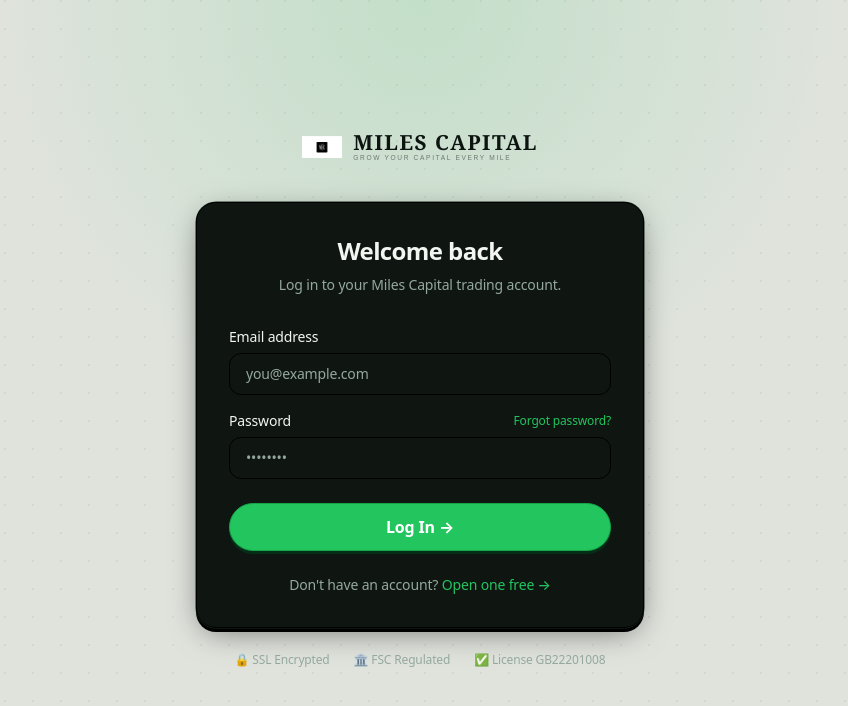
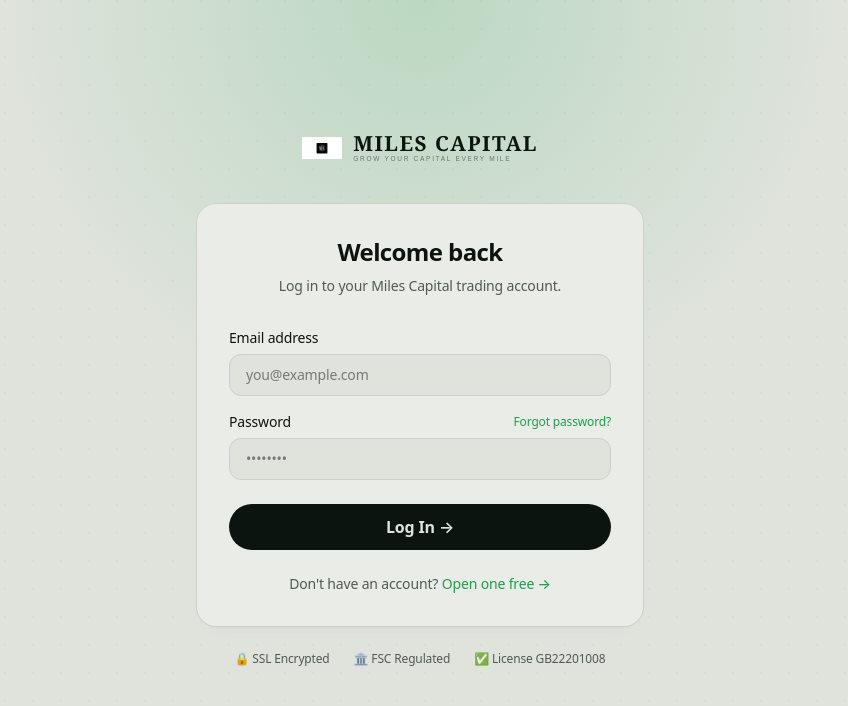
Before and after one commit to Delta-init/miles-v2, a Next.js app: page /login in a window 1280 px wide. Shown: the top 706 px of the page, without its empty margins (220-1068 px from the left). Built offline with nearby package versions, Linux system fonts and the light colour scheme.

Commit message:
Revert "Black cards + black borders + green/blue/yellow/red coloured card variants across sections"
This reverts commit c8e2c29d5f5fc1ef19839f52e14e080df196a823.

```diff
--- a/app/components/Benefits.tsx
+++ b/app/components/Benefits.tsx
@@ -364,9 +364,7 @@
 
         <div className="grid md:grid-cols-3 gap-4">
           {products.map((p, i) => (
-            <div key={p.title} className={`card p-6 flex flex-col group transition-all ${
-              i === 0 ? "card-green" : i === 1 ? "card-blue" : i === 2 ? "card-yellow" : i === 3 ? "card-yellow" : "card-red"
-            }`}>
+            <div key={p.title} className="card p-6 flex flex-col group hover:ring-1 hover:ring-accent/30 transition-all">
               {/* Icon thumbnail */}
               <div
                 className={`rounded-2xl bg-gradient-to-br ${p.color} border border-border mb-5 h-40 flex flex-col items-center justify-center relative overflow-hidden`}
--- a/app/components/Comparison.tsx
+++ b/app/components/Comparison.tsx
@@ -35,10 +35,8 @@
           </p>
         </div>
         <div className="grid md:grid-cols-2 gap-4">
-          {programs.map((p, i) => (
-            <div key={p.title} className={`card p-8 flex flex-col ${
-              i === 0 ? "card-green" : i === 1 ? "card-blue" : i === 2 ? "card-yellow" : "card-red"
-            }`}>
+          {programs.map((p) => (
+            <div key={p.title} className="card p-8 flex flex-col">
               <h3 className="text-xl font-medium">{p.title}</h3>
               <p className="text-muted mt-2 text-sm leading-relaxed">{p.body}</p>
               <ul className="mt-5 space-y-2 text-sm">
--- a/app/components/FAQ.tsx
+++ b/app/components/FAQ.tsx
@@ -36,10 +36,8 @@
           </h2>
         </div>
         <div className="space-y-3">
-          {faqs.map((f, i) => (
-            <details key={f.q} className={`card p-6 group [&[open]_.icon]:rotate-45 ${
-              i % 4 === 0 ? "card-green" : i % 4 === 1 ? "card-blue" : i % 4 === 2 ? "card-yellow" : "card-red"
-            }`}>
+          {faqs.map((f) => (
+            <details key={f.q} className="card p-6 group [&[open]_.icon]:rotate-45">
               <summary className="flex items-center justify-between cursor-pointer list-none">
                 <span className="font-medium">{f.q}</span>
                 <span className="icon transition-transform text-accent text-xl">+</span>
--- a/app/components/Features.tsx
+++ b/app/components/Features.tsx
@@ -22,9 +22,7 @@
         </div>
         <div className="grid md:grid-cols-3 gap-4">
           {reasons.map((r, i) => (
-            <div key={r.title} className={`card p-7 ${
-              i % 4 === 0 ? "card-green" : i % 4 === 1 ? "card-blue" : i % 4 === 2 ? "card-yellow" : "card-red"
-            }`}>
+            <div key={r.title} className="card p-7">
               <div className="text-xs text-muted">0{i + 1}</div>
               <h3 className="text-xl font-medium mt-3">{r.title}</h3>
               <p className="text-muted mt-2 text-sm leading-relaxed">{r.body}</p>
--- a/app/globals.css
+++ b/app/globals.css
@@ -3,24 +3,22 @@
 /* ── Light theme (default) ────────────────────────── */
 :root {
   --background: #dfe3dc;
-  --foreground: #f2f5f0;
-  --foreground-dark: #0c1410;
-  --muted: #94a89e;
-  --card-solid: #0f1612;
-  --border: #000000;
-  --accent: #22c55e;
-  --accent-strong: #16a34a;
-  --accent-soft: #052e16;
+  --foreground: #0c1410;
+  --muted: #4e5a54;
+  --card-solid: #eaede7;
+  --border: #cdd1ca;
+  --accent: #16a34a;
+  --accent-strong: #15803d;
+  --accent-soft: #c8f0d8;
 }
 
 /* ── Dark theme ───────────────────────────────────── */
 .dark {
-  --background: #080b09;
+  --background: #0c0f0d;
   --foreground: #f0f4f1;
-  --foreground-dark: #f0f4f1;
   --muted: #8a9e93;
-  --card-solid: #0d1410;
-  --border: #000000;
+  --card-solid: #131a15;
+  --border: #1e2920;
   --accent: #22c55e;
   --accent-strong: #16a34a;
   --accent-soft: #052e16;
@@ -45,7 +43,7 @@
 html,
 body {
   background: var(--background);
-  color: var(--foreground-dark);
+  color: var(--foreground);
   font-family: ui-sans-serif, system-ui, -apple-system, "Segoe UI", Roboto,
     "Helvetica Neue", Arial, sans-serif;
   scroll-behavior: smooth;
@@ -57,7 +55,7 @@
 .bg-grid {
   background-image: radial-gradient(
     circle at 1px 1px,
-    rgba(0,0,0,0.12) 1px,
+    rgba(12, 20, 16, 0.07) 1px,
     transparent 0
   );
   background-size: 28px 28px;
@@ -66,7 +64,7 @@
 .dark .bg-grid {
   background-image: radial-gradient(
     circle at 1px 1px,
-    rgba(255,255,255,0.04) 1px,
+    rgba(240, 244, 241, 0.05) 1px,
     transparent 0
   );
 }
@@ -75,7 +73,15 @@
 .glow {
   background: radial-gradient(
     700px circle at 50% 0%,
-    rgba(34, 197, 94, 0.15),
+    rgba(22, 163, 74, 0.18),
+    transparent 60%
+  );
+}
+
+.dark .glow {
+  background: radial-gradient(
+    700px circle at 50% 0%,
+    rgba(34, 197, 94, 0.12),
     transparent 60%
   );
 }
@@ -83,101 +89,47 @@
 /* ── Card ─────────────────────────────────────────── */
 .card {
   background: var(--card-solid);
-  border: 1.5px solid #000000;
+  border: 1px solid var(--border);
   border-radius: 20px;
-  color: #f2f5f0;
-  box-shadow:
-    0 0 0 0.5px #1a2a1e,
-    0 4px 0 #000,
-    0 8px 32px -8px rgba(0,0,0,0.6);
-  transition: background 0.25s, border-color 0.25s, box-shadow 0.25s;
+  box-shadow: 0 1px 0 rgba(12, 20, 16, 0.02), 0 8px 24px -16px rgba(12, 20, 16, 0.08);
+  transition: background 0.25s, border-color 0.25s;
 }
 
-.card:hover {
-  box-shadow:
-    0 0 0 0.5px #1a2a1e,
-    0 6px 0 #000,
-    0 16px 40px -8px rgba(0,0,0,0.7);
-}
-
-/* ── Coloured card variants ──────────────────────── */
-.card-yellow {
-  border-color: #ca8a04 !important;
-  box-shadow: 0 4px 0 #713f12, 0 8px 32px -8px rgba(202,138,4,0.3) !important;
-}
-.card-yellow:hover {
-  box-shadow: 0 6px 0 #713f12, 0 16px 40px -8px rgba(202,138,4,0.45) !important;
-}
-
-.card-red {
-  border-color: #dc2626 !important;
-  box-shadow: 0 4px 0 #7f1d1d, 0 8px 32px -8px rgba(220,38,38,0.3) !important;
-}
-.card-red:hover {
-  box-shadow: 0 6px 0 #7f1d1d, 0 16px 40px -8px rgba(220,38,38,0.45) !important;
-}
-
-.card-green {
-  border-color: #16a34a !important;
-  box-shadow: 0 4px 0 #052e16, 0 8px 32px -8px rgba(22,163,74,0.3) !important;
-}
-.card-green:hover {
-  box-shadow: 0 6px 0 #052e16, 0 16px 40px -8px rgba(22,163,74,0.45) !important;
-}
-
-.card-blue {
-  border-color: #2563eb !important;
-  box-shadow: 0 4px 0 #1e3a8a, 0 8px 32px -8px rgba(37,99,235,0.3) !important;
-}
-.card-blue:hover {
-  box-shadow: 0 6px 0 #1e3a8a, 0 16px 40px -8px rgba(37,99,235,0.45) !important;
+.dark .card {
+  box-shadow: 0 1px 0 rgba(0, 0, 0, 0.2), 0 8px 24px -16px rgba(0, 0, 0, 0.4);
 }
 
 /* ── Buttons ──────────────────────────────────────── */
 .btn-primary {
-  background: #22c55e;
-  color: #fff;
-  border: 1.5px solid #16a34a;
+  background: var(--foreground);
+  color: var(--background);
   border-radius: 999px;
   padding: 11px 20px;
-  font-weight: 700;
+  font-weight: 600;
   display: inline-flex;
   align-items: center;
   gap: 8px;
-  box-shadow: 0 3px 0 #052e16;
-  transition: all 0.15s;
+  transition: background 0.2s, transform 0.2s;
 }
 .btn-primary:hover {
-  transform: translateY(-1px);
-  box-shadow: 0 5px 0 #052e16;
-}
-.btn-primary:active {
-  transform: translateY(1px);
-  box-shadow: 0 1px 0 #052e16;
+  opacity: 0.85;
 }
 
 .btn-ghost {
-  background: #0f1612;
-  color: #f2f5f0;
-  border: 1.5px solid #000;
+  background: var(--card-solid);
+  color: var(--foreground);
+  border: 1px solid var(--border);
   border-radius: 999px;
   padding: 11px 20px;
   font-weight: 500;
   display: inline-flex;
   align-items: center;
   gap: 8px;
-  box-shadow: 0 3px 0 #000;
-  transition: all 0.15s;
+  transition: background 0.2s, border-color 0.2s;
 }
 .btn-ghost:hover {
-  border-color: #22c55e;
-  color: #22c55e;
-  transform: translateY(-1px);
-  box-shadow: 0 5px 0 #000;
-}
-.btn-ghost:active {
-  transform: translateY(1px);
-  box-shadow: 0 1px 0 #000;
+  border-color: var(--accent);
+  color: var(--accent);
 }
 
 /* ── Chip ─────────────────────────────────────────── */
@@ -185,21 +137,24 @@
   display: inline-flex;
   align-items: center;
   gap: 8px;
-  border: 1.5px solid #000;
-  background: #0f1612;
+  border: 1px solid var(--border);
+  background: var(--accent-soft);
   border-radius: 999px;
   padding: 6px 14px;
   font-size: 12px;
-  color: #22c55e;
-  font-weight: 700;
-  letter-spacing: 0.06em;
+  color: var(--accent-strong);
+  font-weight: 600;
+  letter-spacing: 0.04em;
   text-transform: uppercase;
-  box-shadow: 0 2px 0 #000;
+}
+
+.dark .chip {
+  color: var(--accent);
 }
 
 /* ── Gradient headline ────────────────────────────── */
 .gradient-text {
-  background: linear-gradient(180deg, #0c1410 0%, #4a5a50 100%);
+  background: linear-gradient(180deg, var(--foreground) 0%, var(--muted) 100%);
   -webkit-background-clip: text;
   background-clip: text;
   color: transparent;
@@ -211,23 +166,10 @@
   height: 8px;
   border-radius: 999px;
   background: var(--accent);
-  box-shadow: 0 0 12px rgba(34,197,94,0.7);
+  box-shadow: 0 0 12px rgba(22, 163, 74, 0.6);
 }
 
-/* ── Form inputs ─────────────────────────────────── */
-input {
-  background: #0f1612;
-  color: #f2f5f0;
-  border: 1.5px solid #000;
-}
-input::placeholder {
-  color: #94a89e;
-}
+/* ── Form inputs dark ─────────────────────────────── */
 .dark input {
   color-scheme: dark;
 }
-
-/* ── Navbar backdrop ─────────────────────────────── */
-header {
-  border-bottom-color: #000 !important;
-}
```
